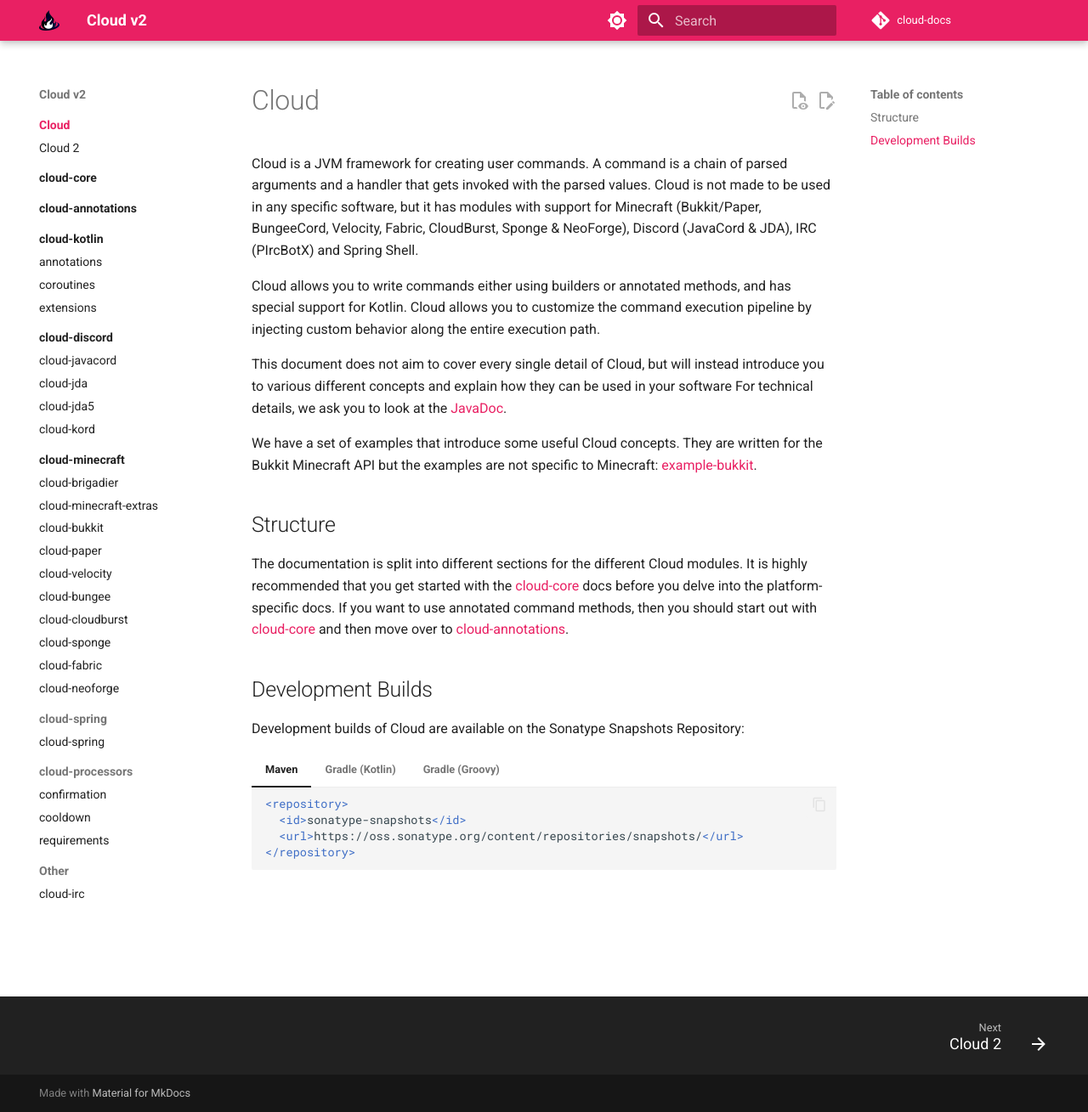
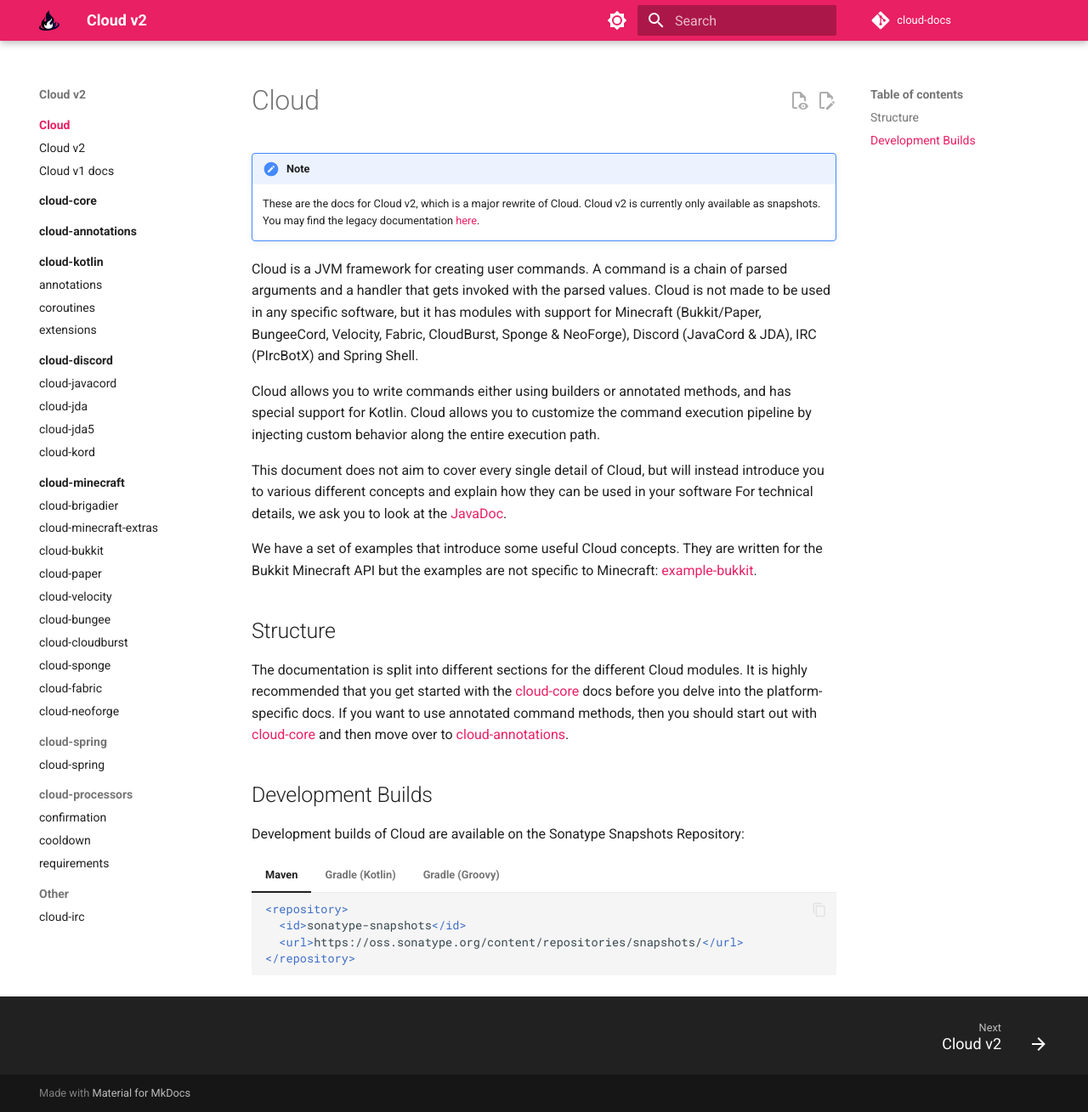
Before and after one commit to Incendo/cloud-docs, an MkDocs documentation site: the page built from docs/index.md, in a window 1280 px wide and 1309 px high. Shown: the whole window at 85% size. Built offline with MkDocs 1.6.1 and Material for MkDocs 9.7.7, drawn with Linux system fonts in a browser that asks for light colours; comment, search, counter and statistics services are not loaded.

Commit message:
feat: add links to old docs

```diff
--- a/docs/index.md
+++ b/docs/index.md
@@ -1,4 +1,9 @@
 # Cloud
+
+<!-- prettier-ignore -->
+!!! note
+    These are the docs for Cloud v2, which is a major rewrite of Cloud. Cloud v2 is currently only available
+    as snapshots. You may find the legacy documentation [here](https://github.com/Incendo/cloud/tree/1.9.0-dev/docs).
 
 Cloud is a JVM framework for creating user commands.
 A command is a chain of parsed arguments and a handler that gets invoked with the parsed values.
--- a/mkdocs.yml
+++ b/mkdocs.yml
@@ -7,7 +7,8 @@
 nav:
   - Cloud:
       - Cloud: index.md
-      - "Cloud 2": cloud-v2.md
+      - "Cloud v2": cloud-v2.md
+      - "Cloud v1 docs": https://github.com/Incendo/cloud/tree/1.9.0-dev/docs
   - cloud-core:
       - cloud-core: core/index.md
   - cloud-annotations:
```
